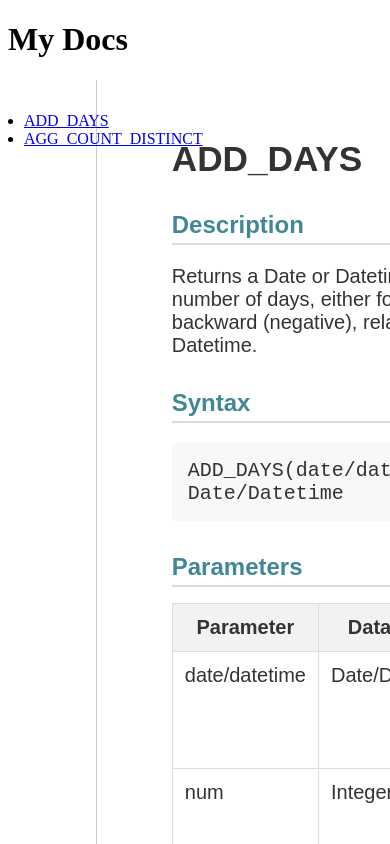
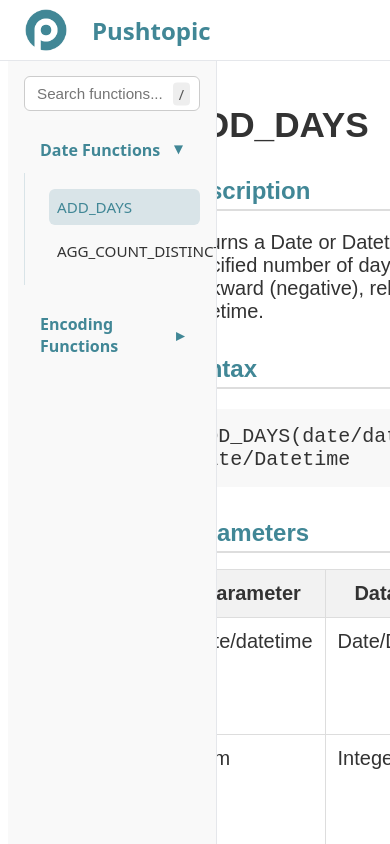
Before and after one commit to data-sync-pro/transformation, an Angular app: page /docs/add_days in a window 390 px wide. Shown: the top 844 px of the page. Built offline with nearby package versions, Linux system fonts and the light colour scheme.

Commit message:
Implemented documentation UI with search overlay, keyboard shortcuts (/, Esc), and a responsive, collapsible sidebar.

```diff
--- a/src/app/app-routing.module.ts
+++ b/src/app/app-routing.module.ts
@@ -5,6 +5,7 @@ import { DocViewerComponent } from './docs/doc-viewer/doc-viewer.component';
 
 
 const routes: Routes = [
+  { path: '', redirectTo: 'docs/add_days', pathMatch: 'full' },
   {
     path: 'docs',
     component: FunctionPageMainLayoutComponent,
--- a/src/app/docs/doc-viewer/doc-viewer.component.css
+++ b/src/app/docs/doc-viewer/doc-viewer.component.css
@@ -1,9 +1,10 @@
 .doc-page {
   font-family: Arial, sans-serif;
-  max-width: 80%;
+  max-width: 1500px;
+  width: 81%;
   margin: 0 auto;
-  padding: 20px;
   color: #333;
+  padding: 1rem;
 }
 
 .doc-title {
--- a/src/app/docs/doc-viewer/doc-viewer.component.html
+++ b/src/app/docs/doc-viewer/doc-viewer.component.html
@@ -1,4 +1,3 @@
-
 <div class="doc-page" *ngIf="docContent">
   <h1 class="doc-title">{{ docContent.title }}</h1>
   <section class="doc-section">
@@ -33,7 +32,7 @@
   </section>
   <section class="doc-section" *ngIf="docContent.examples?.length">
     <h2 *ngIf="(docContent.examples?.length || 0) === 1">Example</h2>
-    <h2 *ngIf="(docContent.examples?.length || 0 ) > 1">Examples</h2>
+    <h2 *ngIf="(docContent.examples?.length || 0) > 1">Examples</h2>
     <div class="doc-example" *ngFor="let example of docContent.examples">
       <pre><code class="language-sql">{{ example }}</code></pre>
     </div>
--- a/src/app/layouts/function-page-main-layout/function-page-main-layout.component.css
+++ b/src/app/layouts/function-page-main-layout/function-page-main-layout.component.css
@@ -1,18 +1,290 @@
-.container {
+html,
+body {
+  margin: 0;
+  padding: 0;
+  height: 100%;
+  box-sizing: border-box;
+}
+
+.logo {
+  height: 60px;
+}
+
+.name {
+  font-size: 1.5rem;
+  font-weight: 600;
+  color: #418796;
+  margin-left: 1rem;
+}
+
+.logo-name-items {
   display: flex;
+  align-items: center;
 }
+
+.top-header {
+  width: 100%;
+  height: 60px;
+  background: white;
+  border-bottom: 1px solid #e5e7eb;
+  display: flex;
+  align-items: center;
+  position: fixed;
+  top: 0;
+  left: 0;
+  z-index: 10;
+}
+
+.header-content {
+  width: 100%;
+  max-width: 1200px;
+  padding: 0 1rem;
+  display: flex;
+  align-items: center;
+  justify-content: space-between;
+}
+
 
 .sidebar {
   width: 15%;
-    border-right: 1px solid #ccc;
-    padding: 16px;
+  min-width: 11rem;
+  position: fixed;
+  top: 60px;
+  height: calc(100vh - 60px);
+  border-right: 1px solid #e5e7eb;
+  padding: 1rem;
+  background-color: #f9f9f9;
+  overflow-y: auto;
+  display: flex;
+  flex-direction: column;
+  transition: width 0.3s ease;
 }
+
+.sidebar.collapsed {
+  width: 0px;
+}
+.sidebar-header {
+  display: flex;
+  justify-content: flex-end;
+  align-items: flex-start;
+  padding: 0.5rem 0rem 0.5rem 0.5rem;
+  padding-right: 0rem;
+}
+
+.sidebar-collapse-button {
+  background: transparent;
+  border: none;
+  font-size: 1.5rem;
+  cursor: pointer;
+  color: #333;
+  transition: color 0.2s ease;
+  flex-direction: column;
+  justify-self: start;
+}
+
+.sidebar-collapse-button:hover {
+  color: #418796;
+}
+.search-input {
+  width: 100%;
+  box-sizing: border-box;
+  padding: 8px 12px;
+  border: 1px solid #ccc;
+  border-radius: 6px;
+  font-size: 0.95rem;
+}
+
+.search-input:focus {
+  outline: none;
+}
+
+.search-shortcut-wrapper {
+  position: relative;
+}
+
+.search-overlay {
+  position: fixed;
+  top: 0;
+  left: 0;
+  width: 100%;
+  height: 100%;
+  background-color: rgba(0, 0, 0, 0.7);
+  z-index: 9999;
+  display: flex;
+  align-items: flex-start;
+  justify-content: center;
+  padding-top: 80px;
+}
+
+.search-overlay-content {
+  position: relative;
+  background: #fff;
+  width: 100%;
+  max-width: 850px;
+  margin: 0 auto;
+  padding: 1rem 1.5rem;
+  border-radius: 10px;
+  box-shadow: 0 10px 25px rgba(0, 0, 0, 0.2);
+  box-sizing: border-box;
+}
+
+.overlay-search-wrapper {
+  position: relative;
+}
+
+.overlay-search-box {
+  width: 100%;
+  box-sizing: border-box;
+  padding: 12px 48px 12px 12px;
+  font-size: 1.2rem;
+  border: 1px solid #ccc;
+  border-radius: 6px;
+  height: 44px;
+}
+
+.overlay-search-box:focus {
+  outline: none;
+  border-color: #418796;
+  border-width: 1.75px;
+}
+.shortcut-hint {
+  position: absolute;
+  right: 10px;
+  top: 50%;
+  transform: translateY(-50%);
+  background-color: #eee;
+  font-size: 0.9rem;
+  padding: 2px 6px;
+  border-radius: 4px;
+  color: #555;
+}
+
+.shortcut-clickable {
+  cursor: pointer;
+  transition: background-color 0.2s ease;
+}
+
+.shortcut-clickable:hover {
+  background-color: #ddd;
+}
+
+.suggestions-list {
+  display: flex;
+  flex-direction: column;
+  gap: 0.5rem;
+  margin-top: 1rem;
+}
+
+.suggestion-item {
+  padding: 0.75rem 1rem;
+  border-radius: 6px;
+  background-color: #f8f9fa;
+  font-size: 1.1rem;
+  display: flex;
+  align-items: center;
+  gap: 0.5rem;
+  cursor: pointer;
+  transition: background-color 0.2s ease;
+  color: #333;
+}
+
+.suggestion-item:hover {
+  background-color: #e2e8f0;
+}
+
+.icon {
+  font-size: 1.1rem;
+  color: #0070f3;
+}
+
+.container {
+  display: flex;
+  margin-top: 60px;
+  min-height: calc(100vh - 60px);
+  align-items: flex-start;
+}
+
 
 .content {
   flex: 1;
-    padding: 16px;
+  padding: 5px 16px 16px 14px;
+  display: flex;
+  justify-content: center;
+  margin-left: 16%; /* match sidebar width */
+  transition: margin-left 0.3s ease;
+}
+
+.content.sidebar-collapsed {
+  margin-left: 0;
 }
 
 ul {
-  padding-left: 0rem;
+  padding-left: 1rem;
 }
+
+.nav {
+  list-style: none;
+  padding: 0;
+  margin: 1rem 0rem 1rem 0rem;
+}
+
+.nav-section {
+  list-style: none;
+  padding: 0;
+  margin: 0;
+}
+
+.nav-category {
+  margin-bottom: 1rem;
+}
+
+.category-header {
+  display: flex;
+  justify-content: space-between;
+  align-items: center;
+  padding: 0.75rem 1rem;
+  font-weight: bold;
+  cursor: pointer;
+  color: #418796;
+  transition: background 0.2s;
+  border-radius: 6px;
+}
+
+.category-header:hover {
+  background-color: #d9e4e8;
+}
+
+.arrow {
+  transition: transform 0.3s;
+}
+
+.arrow.expanded {
+  transform: rotate(90deg);
+}
+
+.function-list {
+  list-style: none;
+  margin: 0;
+  padding: 0.5rem 0 0.5rem 1.5rem;
+  border-left: 1px solid #d9e4e8;
+}
+
+.nav-item a {
+  text-decoration: none;
+  color: #333;
+  font-size: 0.95rem;
+  margin: 0.5rem 0rem 0.5rem 0rem;
+  padding: 0.5rem;
+  border-radius: 6px;
+  display: block;
+}
+
+.nav-item a:hover {
+  background-color: #d9e4e8;
+}
+
+.nav-item.active a {
+  background-color: #d9e4e8;
+  color: #418796;
+  font-weight: 500;
+}
--- a/src/app/layouts/function-page-main-layout/function-page-main-layout.component.html
+++ b/src/app/layouts/function-page-main-layout/function-page-main-layout.component.html
@@ -1,24 +1,91 @@
+<header class="top-header">
+  <div class="header-content">
+    <div class="logo-name-items">
+      <img class="logo" src="assets/logo.png" alt="Logo" />
+      <div class="name">Pushtopic</div>
+    </div>
+  </div>
+</header>
 
-<header>
-    <h1>My Docs</h1>
-  </header>
+<div class="container">
+  <aside class="sidebar" *ngIf="!isSidebarCollapsed">
+    <div class="sidebar-search" *ngIf="!isSidebarCollapsed">
+      <div class="search-shortcut-wrapper">
+        <input
+          type="text"
+          placeholder="Search functions..."
+          (click)="isSearchOpen = true"
+          readonly
+          class="search-input"
+        />
+        <span
+          class="shortcut-hint shortcut-clickable"
+          (click)="isSearchOpen = true"
+          >/</span
+        >
+      </div>
+    </div>
 
-  <div class="container">
-
-    <nav class="sidebar">
-
-      <ul>
-        <li><a routerLink="/docs/add_days">ADD_DAYS</a></li>
-        <li><a routerLink="/docs/agg_count_distinct">AGG_COUNT_DISTINCT</a></li>
-
+    <nav class="nav" *ngIf="!isSidebarCollapsed">
+      <ul class="nav-section">
+        <li *ngFor="let category of functionCategories" class="nav-category">
+          <div class="category-header" (click)="toggleCategory(category)">
+            {{ category.name }}
+            <span class="arrow" [class.expanded]="category.expanded">▸</span>
+          </div>
+          <ul class="function-list" *ngIf="category.expanded">
+            <li
+              class="nav-item"
+              *ngFor="let func of category.functions"
+              routerLinkActive="active"
+            >
+              <a [routerLink]="['/docs', func.route]">{{ func.name }}</a>
+            </li>
+          </ul>
+        </li>
       </ul>
     </nav>
+  </aside>
 
-    <main class="content">
+  <main class="content" [class.sidebar-collapsed]="isSidebarCollapsed">
+    <div class="sidebar-header">
+      <button
+        class="sidebar-collapse-button"
+        (click)="isSidebarCollapsed = !isSidebarCollapsed"
+        title="Collapse Sidebar"
+      >
+        <span>☰</span>
+      </button>
+    </div>
+    <div class="main-content-wrapper">
       <router-outlet></router-outlet>
-    </main>
+    </div>
+  </main>
+  <div
+    class="search-overlay"
+    *ngIf="isSearchOpen"
+    (click)="isSearchOpen = false"
+  >
+    <div class="search-overlay-content" (click)="$event.stopPropagation()">
+      <div class="overlay-search-wrapper">
+        <input
+          type="text"
+          class="overlay-search-box"
+          placeholder="What are you searching for?"
+        />
+        <span
+          class="shortcut-hint shortcut-clickable"
+          (click)="isSearchOpen = false"
+          >Esc</span
+        >
+      </div>
+
+      <div class="suggestions-list">
+        <div class="suggestion-item"><span class="icon">🔍</span> item 1</div>
+        <div class="suggestion-item"><span class="icon">🔍</span> item 2</div>
+        <div class="suggestion-item"><span class="icon">🔍</span> item 3</div>
+        <div class="suggestion-item"><span class="icon">🔍</span> item 4</div>
+      </div>
+    </div>
   </div>
-
-  <footer>
-    <p>Copyright © 2025</p>
-  </footer>
+</div>
--- a/src/app/layouts/function-page-main-layout/function-page-main-layout.component.ts
+++ b/src/app/layouts/function-page-main-layout/function-page-main-layout.component.ts
@@ -1,4 +1,4 @@
-import { Component } from '@angular/core';
+import { Component, HostListener } from '@angular/core';
 
 @Component({
   selector: 'app-function-page-main-layout',
@@ -6,5 +6,53 @@ import { Component } from '@angular/core';
   styleUrls: ['./function-page-main-layout.component.css']
 })
 export class FunctionPageMainLayoutComponent {
+  isSearchOpen = false;
+  isSidebarCollapsed = false;
+
+  @HostListener('document:keydown', ['$event'])
+  handleKeyboardEvent(event: KeyboardEvent) {
+    const isInputFocused = ['INPUT', 'TEXTAREA'].includes(document.activeElement?.tagName || '');
+
+    if (event.key === '/' && !isInputFocused) {
+      event.preventDefault();
+      this.isSearchOpen = true;
+    }
+
+    if (event.key === 'Escape') {
+      this.isSearchOpen = false;
+    }
+  }
+
+
+  openSearch() {
+    this.isSearchOpen = true;
+  }
+
+  closeSearch() {
+    this.isSearchOpen = false;
+  }
+
+  functionCategories = [
+    {
+      name: 'Date Functions',
+      expanded: true,
+      functions: [
+        { name: 'ADD_DAYS', route: 'add_days' },
+        { name: 'AGG_COUNT_DISTINCT', route: 'agg_count_distinct' }
+      ]
+    },
+    {
+      name: 'Encoding Functions',
+      expanded: false,
+      functions: [
+        { name: 'BASE64_ENCODE', route: 'base64_encode' },
+        { name: 'BASE64_DECODE', route: 'base64_decode' }
+      ]
+    }
+  ];
+
+  toggleCategory(category: any) {
+    category.expanded = !category.expanded;
+  }
 
 }
--- a/src/styles.css
+++ b/src/styles.css
@@ -1 +1,7 @@
 /* You can add global styles to this file, and also import other style files */
+body {
+  font-family: "ITC Avant Garde", system-ui, -apple-system, system-ui,
+    "Segoe UI", Roboto, "Helvetica Neue", Arial, "Noto Sans", sans-serif,
+    "Apple Color Emoji", "Segoe UI Emoji", "Segoe UI Symbol", "Noto Color Emoji";
+  color: #333;
+}
```
Also changed, not shown: src/assets/logo.png (added). Lines whose indentation alone changed are shown as unchanged.
